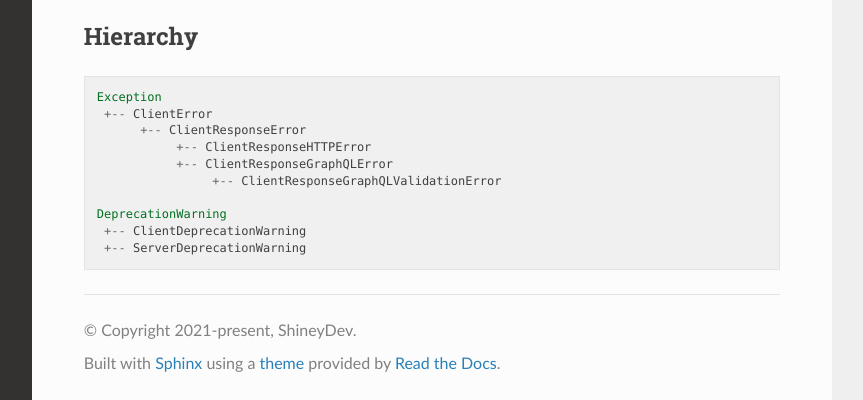
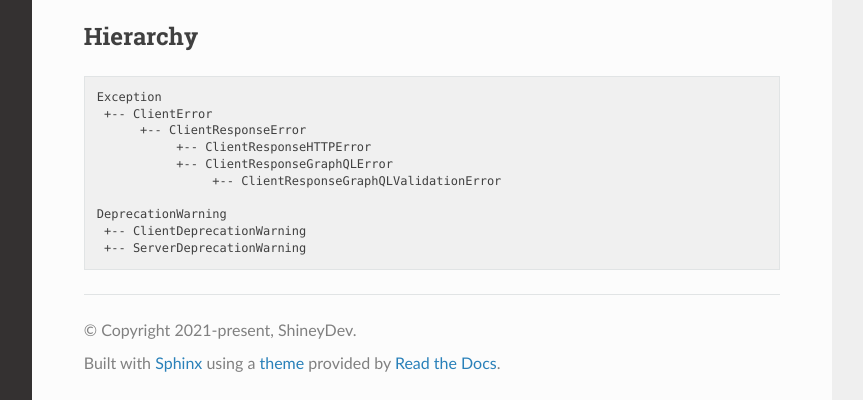
Before and after one commit to ShineyDev/graphql, a Sphinx documentation site: the page built from docs/client/errors.rst, in a window 1280 px wide and 900 px high, scrolled down 508 px, cut to the strip 500-900 px from the top of the window. Shown: the whole strip, without its empty margins (268-1131 px from the left). Built offline with Sphinx 7.4.7 and the Read the Docs theme 2.0.0, drawn with Linux system fonts in a browser that asks for light colours; pages that are not in the unit, such as notebooks, are missing from menus; part of the change alters nothing that is shown.

```diff
--- a/docs/conf.py
+++ b/docs/conf.py
@@ -1,8 +1,34 @@
-import os
 import re
-import sys
 
-sys.path.insert(0, os.path.abspath(".."))
+
+author = "ShineyDev"
+project = "graphql"
+
+copyright = f"2021-present, {author}"
+
+_version_regex = r"^version = ('|\")((?:[0-9]+\.)*[0-9]+(?:\.?([a-z]+)(?:\.?[0-9])?)?)\1$"
+
+with open("../graphql/__init__.py") as stream:
+    match = re.search(_version_regex, stream.read(), re.MULTILINE)
+
+release = "v" + match.group(2)
+version = release
+
+if match.group(3) is not None:
+    try:
+        import subprocess
+
+        process = subprocess.Popen(["git", "rev-list", "--count", "HEAD"], stdout=subprocess.PIPE)
+        out, _ = process.communicate()
+        if out:
+            release += out.decode("utf-8").strip()
+
+        process = subprocess.Popen(["git", "rev-parse", "--short", "HEAD"], stdout=subprocess.PIPE)
+        out, _ = process.communicate()
+        if out:
+            release += "+g" + out.decode("utf-8").strip()
+    except (Exception) as e:
+        pass
 
 
 extensions = [
@@ -18,13 +44,29 @@ autodoc_member_order = "groupwise"
 autodoc_typehints = "none"
 
 extlinks = {
-    "issue": ("https://github.com/ShineyDev/graphql/issues/%s", "#"),
+    "issue": (f"https://github.com/{author}/{project}/issues/%s", "#"),
 }
 
 intersphinx_mapping = {
     "aiohttp": ("https://docs.aiohttp.org/en/stable/", None),
     "python": ("https://docs.python.org/3", None),
 }
+
+
+highlight_language = "none"
+pygments_style = "friendly"
+root_doc = "index"
+rst_prolog = """
+
+.. |coro| replace:: This function returns a |coro_link|_.
+.. |coro_link| replace:: coroutine
+.. _coro_link: https://docs.python.org/3/library/asyncio-task.html#coroutine
+
+.. |graphql_learn| replace:: learn GraphQL
+.. _graphql_learn: https://graphql.org/learn/
+"""
+source_suffix = ".rst"
+
 
 html_theme = "sphinx_rtd_theme"
 html_theme_options = {
@@ -34,44 +76,4 @@ html_theme_options = {
     "prev_next_buttons_location": None,
     "titles_only": True,
 }
-master_doc = "index"
-pygments_style = "friendly"
-source_suffix = ".rst"
-
-copyright = "2021-present, ShineyDev"
-project = "graphql"
-
-_version_regex = r"^version = ('|\")((?:[0-9]+\.)*[0-9]+(?:\.?([a-z]+)(?:\.?[0-9])?)?)\1$"
-
-with open("../graphql/__init__.py") as stream:
-    match = re.search(_version_regex, stream.read(), re.MULTILINE)
-
-version = match.group(2)
-
-if match.group(3) is not None:
-    try:
-        import subprocess
-
-        process = subprocess.Popen(["git", "rev-list", "--count", "HEAD"], stdout=subprocess.PIPE)
-        out, _ = process.communicate()
-        if out:
-            version += out.decode("utf-8").strip()
-
-        process = subprocess.Popen(["git", "rev-parse", "--short", "HEAD"], stdout=subprocess.PIPE)
-        out, _ = process.communicate()
-        if out:
-            version += "+g" + out.decode("utf-8").strip()
-    except (Exception) as e:
-        pass
-
-release = version
-
-rst_prolog = """
-
-.. |coro| replace:: This function returns a |coro_link|_.
-.. |coro_link| replace:: coroutine
-.. _coro_link: https://docs.python.org/3/library/asyncio-task.html#coroutine
-
-.. |graphql_learn| replace:: learn GraphQL
-.. _graphql_learn: https://graphql.org/learn/
-"""
+html_title = f"{project} {version}"
```
